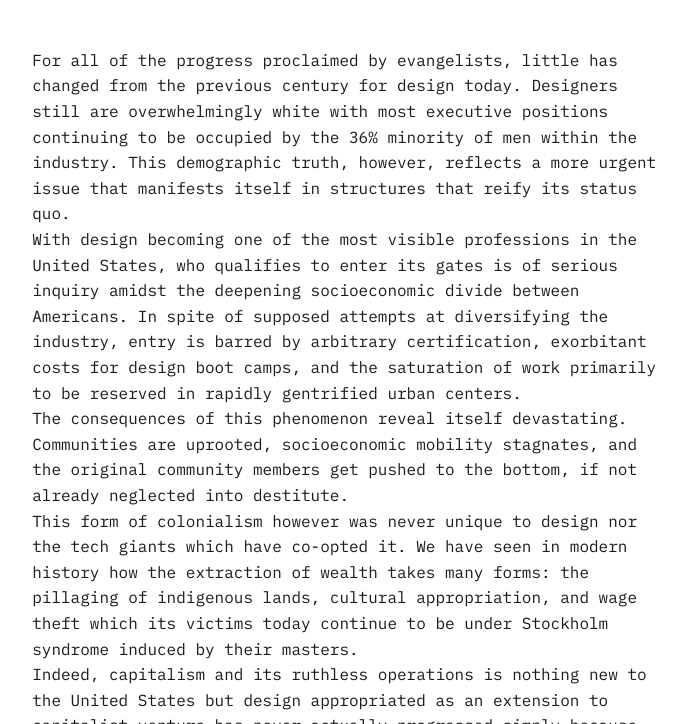
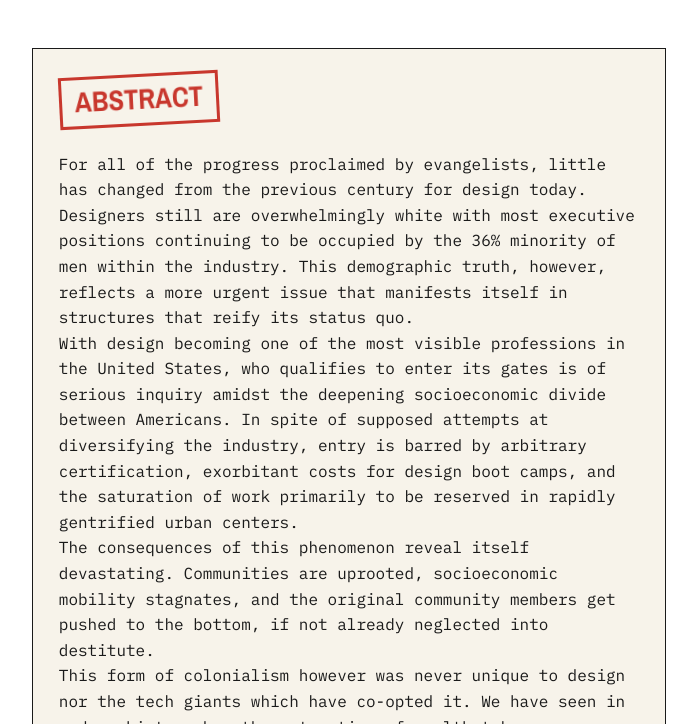
Before and after one commit to valpal2001/binding, a plain HTML site: page white-supremacy/index.html in a window 1280 px wide. Shown: the part 696-1420 px from the top of the page, without its empty margins (291-988 px from the left). Drawn offline with nearby package versions, Linux system fonts and the light colour scheme; a web font is replaced by a local one.

Commit message:
read me and direction 2 abstract treatment

```diff
--- a/white-supremacy/index.html
+++ b/white-supremacy/index.html
@@ -48,7 +48,8 @@
 					<p class="stamp">Sold as universal</p>
 				</aside>
 
-				<section>
+				<section class="abstract">
+					<h2>Abstract</h2>
 					<p>For all of the progress proclaimed by evangelists, little has changed from the previous century for design today. Designers still are overwhelmingly white with most executive positions continuing to be occupied by the 36% minority of men within the industry. This demographic truth, however, reflects a more urgent issue that manifests itself in structures that reify its status quo.</p>
 					<p>With design becoming one of the most visible professions in the United States, who qualifies to enter its gates is of serious inquiry amidst the deepening socioeconomic divide between Americans. In spite of supposed attempts at diversifying the industry, entry is barred by arbitrary certification, exorbitant costs for design boot camps, and the saturation of work primarily to be reserved in rapidly gentrified urban centers.</p>
 					<p>The consequences of this phenomenon reveal itself devastating. Communities are uprooted, socioeconomic mobility stagnates, and the original community members get pushed to the bottom, if not already neglected into destitute.</p>
--- a/white-supremacy/style.css
+++ b/white-supremacy/style.css
@@ -1,3 +1,19 @@
 :root {
 	--kraft: #ffffff;
 }
+
+.abstract {
+	background-color: var(--paper);
+	border: var(--rule-thin) solid var(--ink);
+	padding: var(--space);
+
+	h2 {
+		display: inline-block;
+		color: var(--stamp);
+		border: var(--rule-thick) solid var(--stamp);
+		line-height: var(--leading);
+		padding-block: 0;
+		padding-inline: var(--space-half);
+		rotate: var(--tilt);
+	}
+}
```
Also changed, not shown: 1 other file.
